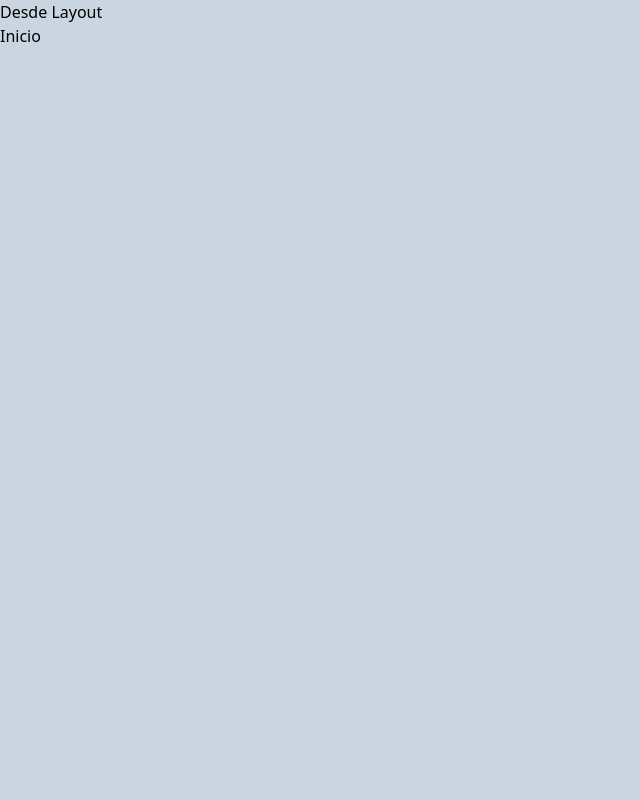
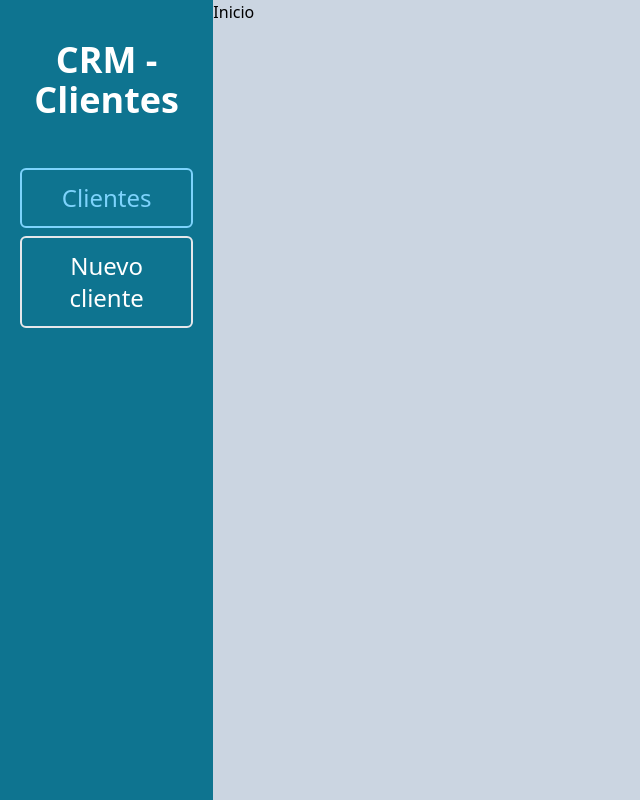
Before and after one commit to bimbaquingoch/04-crm-react, a React (Vite) app: page /clientes in a window 1280 px wide. Shown: the whole page, without its empty margins (0-640 px from the left). Built offline with nearby package versions, Linux system fonts and the light colour scheme.

Commit message:
fin navbar

```diff
--- a/src/App.jsx
+++ b/src/App.jsx
@@ -1,9 +1,9 @@
 import { useState } from "react";
 import { BrowserRouter, Routes, Route } from "react-router-dom";
 import { Layout } from "./layout/Layout";
-import { LogIn } from "./layout/LogIn";
+import { EditarCliente } from "./pages/EditarCliente";
 import { Inicio } from "./pages/Inicio";
-import { LogInForm } from "./pages/LogInForm";
+import { NuevoCliente } from "./pages/NuevoCliente";
 
 function App() {
    const [count, setCount] = useState(0);
@@ -13,12 +13,11 @@ function App() {
          <BrowserRouter>
             <Routes>
                {/* grupo de rutas */}
-               <Route path='/' element={<LogIn />}>
+               <Route path='/clientes' element={<Layout />}>
                   {/* rutas anidadas pertenecen al grupo de rutas */}
-                  <Route index element={<LogInForm />} />
-               </Route>
-               <Route path='/clientes' element={<Layout />}>
                   <Route index element={<Inicio />} />
+                  <Route path='nuevo' element={<NuevoCliente />} />
+                  <Route path='editar/:id' element={<EditarCliente />} />
                </Route>
             </Routes>
          </BrowserRouter>
--- a/src/layout/Layout.jsx
+++ b/src/layout/Layout.jsx
@@ -1,10 +1,42 @@
-import { Outlet } from "react-router-dom";
+import { Outlet, Link, useLocation } from "react-router-dom";
 
 export const Layout = () => {
+   const location = useLocation();
+   const { pathname } = location;
+   // const urlActual = location.pathname;
+
    return (
-      <div>
-         <h1>Desde Layout</h1>
-         <Outlet />
+      <div className='md:flex md:min-h-screen'>
+         <div className='md:w-1/6 bg-cyan-700 px-5 py-10'>
+            <h2 className='text-4xl font-black text-center text-white'>
+               CRM - Clientes
+            </h2>
+            <div className='md:flex justify-center w-full '>
+               <nav className='flex justify-around md:flex-col mt-3 md:mt-10 md:max-w-fit'>
+                  <Link
+                     className={`${
+                        pathname === "/clientes"
+                           ? "text-sky-300 border-sky-300"
+                           : " text-white"
+                     } text-2xl px-2 py-3 mt-2 hover:text-sky-300 hover:border-sky-300 text-center rounded-md border-2 `}
+                     to='/clientes'>
+                     Clientes
+                  </Link>
+                  <Link
+                     className={`${
+                        pathname === "/clientes/nuevo"
+                           ? "text-sky-300 border-sky-300"
+                           : " text-white"
+                     } text-2xl px-2 py-3 mt-2 hover:text-sky-300 hover:border-sky-300 text-center rounded-md border-2 `}
+                     to='/clientes/nuevo'>
+                     Nuevo cliente
+                  </Link>
+               </nav>
+            </div>
+         </div>
+         <div className='md:w-3/4'>
+            <Outlet />
+         </div>
       </div>
    );
 };
--- a/src/layout/LogIn.jsx
+++ /dev/null
@@ -1,10 +0,0 @@
-import { Outlet } from "react-router-dom";
-
-export const LogIn = () => {
-   return (
-      <div>
-         <h1>desde Login</h1>
-         <Outlet />
-      </div>
-   );
-};
--- a/src/pages/LogInForm.jsx
+++ /dev/null
@@ -1,9 +0,0 @@
-import React from "react";
-
-export const LogInForm = () => {
-   return (
-      <div>
-         <h1>LogInForm</h1>
-      </div>
-   );
-};
```
Also changed, not shown: 1 other file (tests, documents, lock files or other folders).
